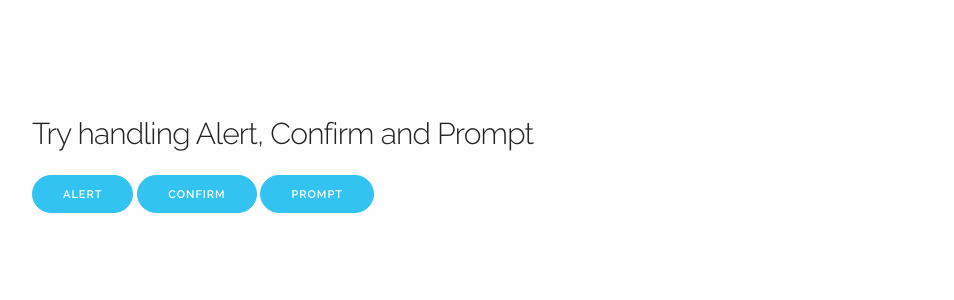
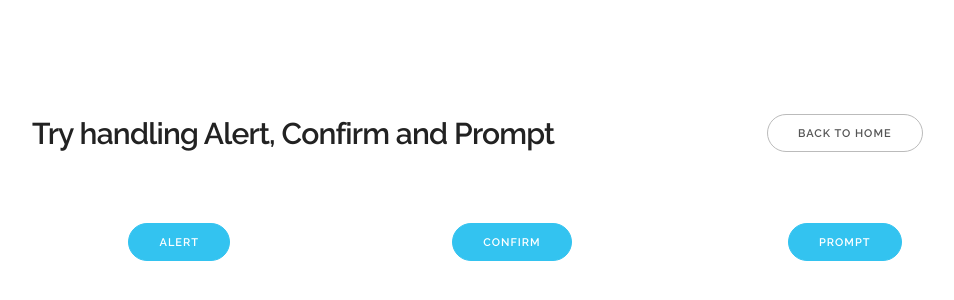
Before and after one commit to lkannan/automationTestWebsite, a plain HTML site: page alerts.html in a window 1280 px wide. Shown: the part 106-406 px from the top of the page, without its empty margins (128-1082 px from the left). Drawn offline with nearby package versions, Linux system fonts and the light colour scheme.

Commit message:
Formatting initial pages

```diff
--- a/alerts.html
+++ b/alerts.html
@@ -47,13 +47,25 @@
 
     <div class="section hero">
       <div class="container">
-        <h4 class="hero-heading">Try handling Alert, Confirm and Prompt</h4>
-      </div>
-      <div class="container">
         <div class="row">
-          <div class="eight column">
+          <div class="eight columns">
+            <h4 class="hero-heading bold">
+              Try handling Alert, Confirm and Prompt
+            </h4>
+          </div>
+          <div class="four columns">
+            <a href="index.html" class="button button">Back To Home</a>
+          </div>
+        </div>
+        <br /><br />
+        <div class="row">
+          <div class="four columns">
             <a class="button button-primary" onclick="fnAlert()">Alert</a>
+          </div>
+          <div class="four columns">
             <a class="button button-primary" onclick="fnConfirm()">Confirm</a>
+          </div>
+          <div class="four columns">
             <a class="button button-primary" onclick="fnPrompt()">Prompt</a>
           </div>
         </div>
--- a/css/custom.css
+++ b/css/custom.css
@@ -1,5 +1,13 @@
 .bold {
   font-weight: bolder;
+}
+
+.columns {
+  text-align: center;
+}
+
+.hero-heading {
+  text-align: left;
 }
 
 /* Shared
```
Also changed, not shown: index.html (+1 -1 lines), multipleWindows.html (+10 -4 lines).
